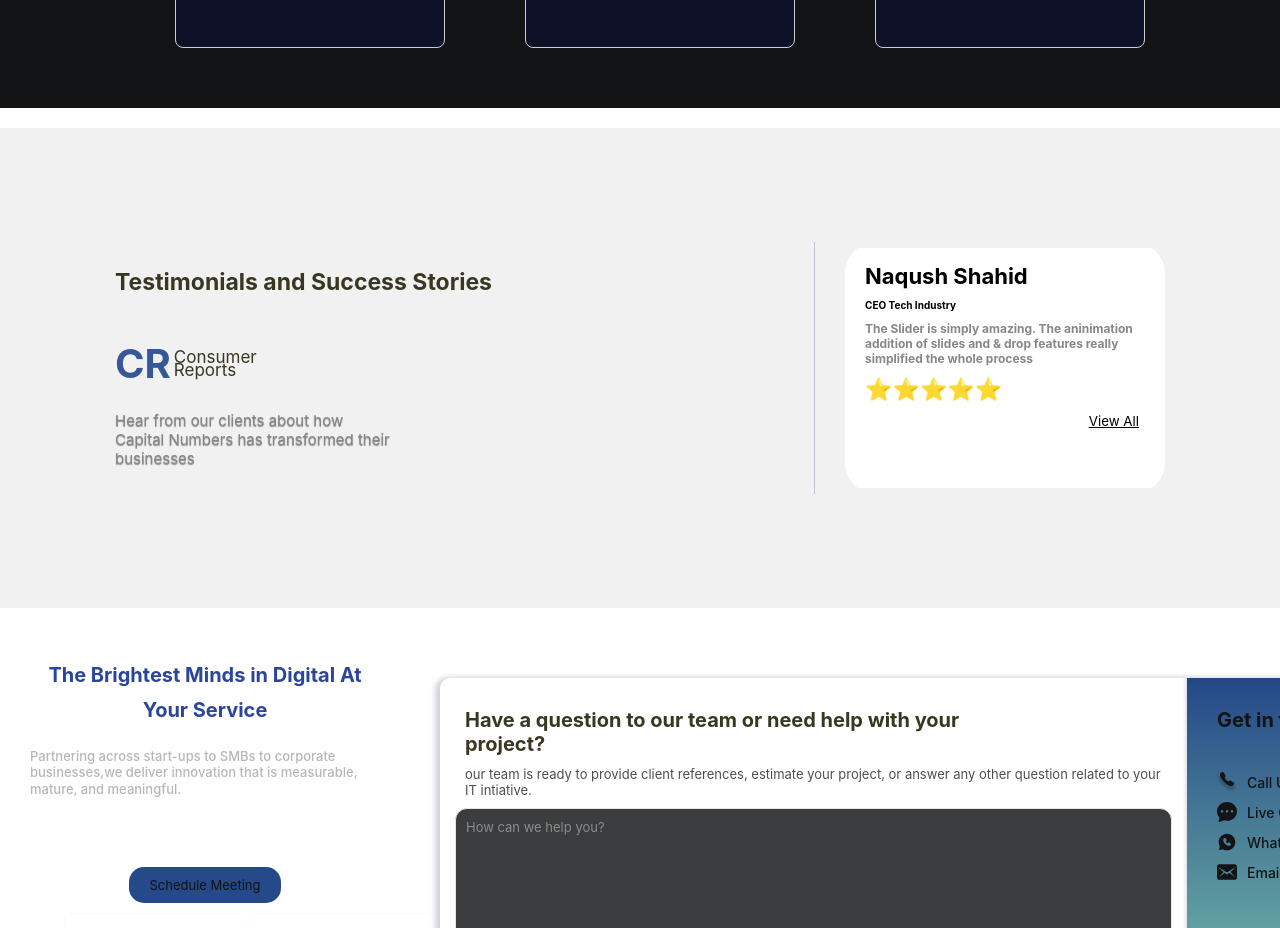
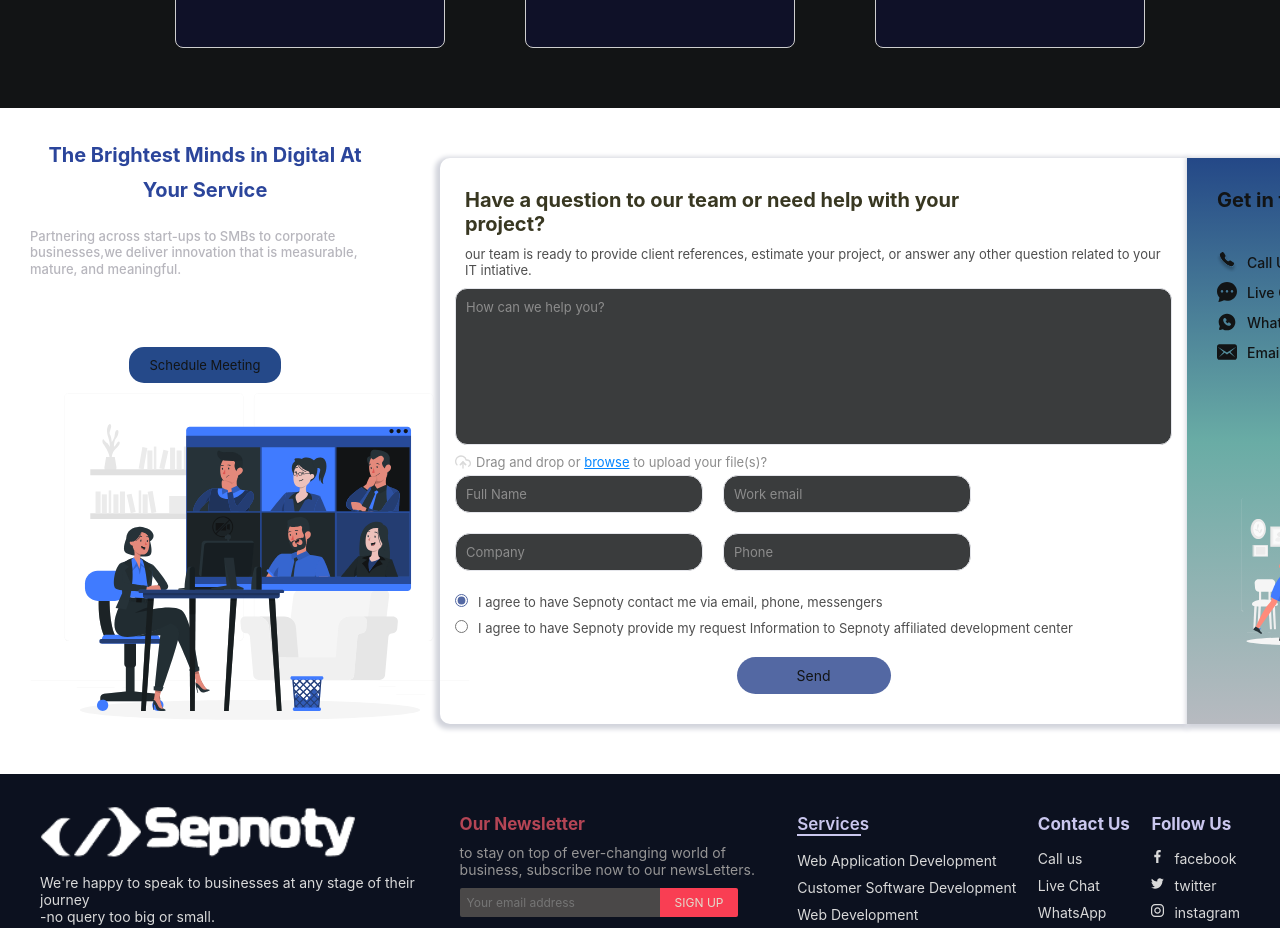
Before and after one commit to CHARANCHARY/sepnoty-landing-page, a React (Create React App) app: page / in a window 1280 px wide. Shown: the part 4460-5388 px from the top of the page. Built offline with nearby package versions, Linux system fonts and the light colour scheme.

Commit message:
new changes

```diff
--- a/src/components/Testimonials/DevelopingProcessSection/index.js
+++ b/src/components/Testimonials/DevelopingProcessSection/index.js
@@ -1,6 +1,6 @@
 import CardItem from "../CardForDevelopingProcess";
 
-import Testimonials from "../TestimonialsAndSuccess";
+/* import Testimonials from "../TestimonialsAndSuccess"; */
 import {
   BgContainer,
   Heading,
@@ -68,7 +68,7 @@
         ))}
       </CardListContainer>
     </BgContainer>
-    <Testimonials />
+    {/*     <Testimonials /> */}
   </>
 );
 
--- a/src/components/Testimonials/TestimonialsAndSuccess/styledComponents.js
+++ b/src/components/Testimonials/TestimonialsAndSuccess/styledComponents.js
@@ -57,11 +57,6 @@
   text-shadow: 0px 1px 1px;
 `;
 
-export const Imag = styled.img`
-  height: 280px;
-  width: 450px;
-  margin-right: 30px;
-`;
 export const MainContainer = styled.div`
   background: white;
   margin-bottom: 20px;
```
Also changed, not shown: src/components/Testimonials/TestimonialsAndSuccess/index.js (+4 -6 lines).
